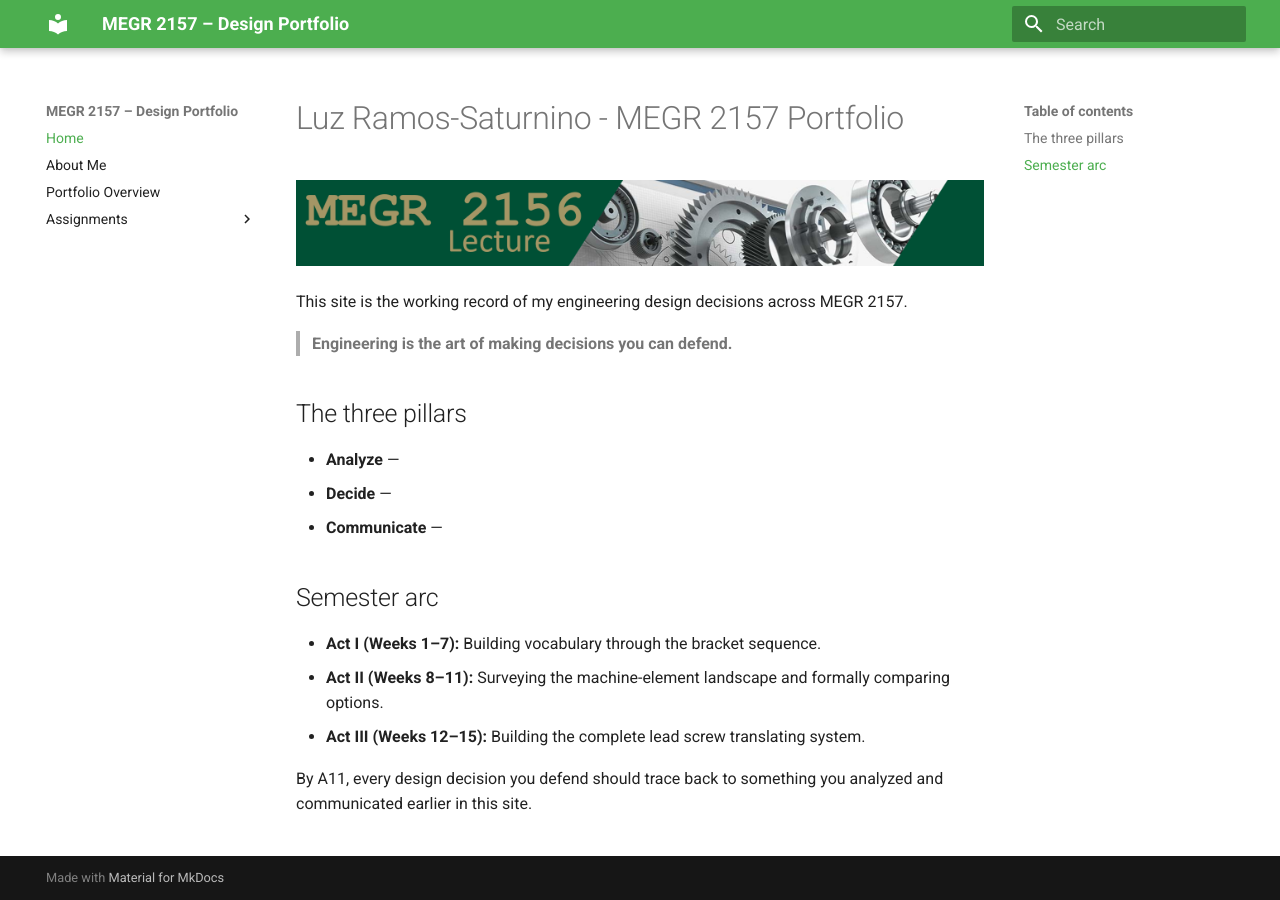
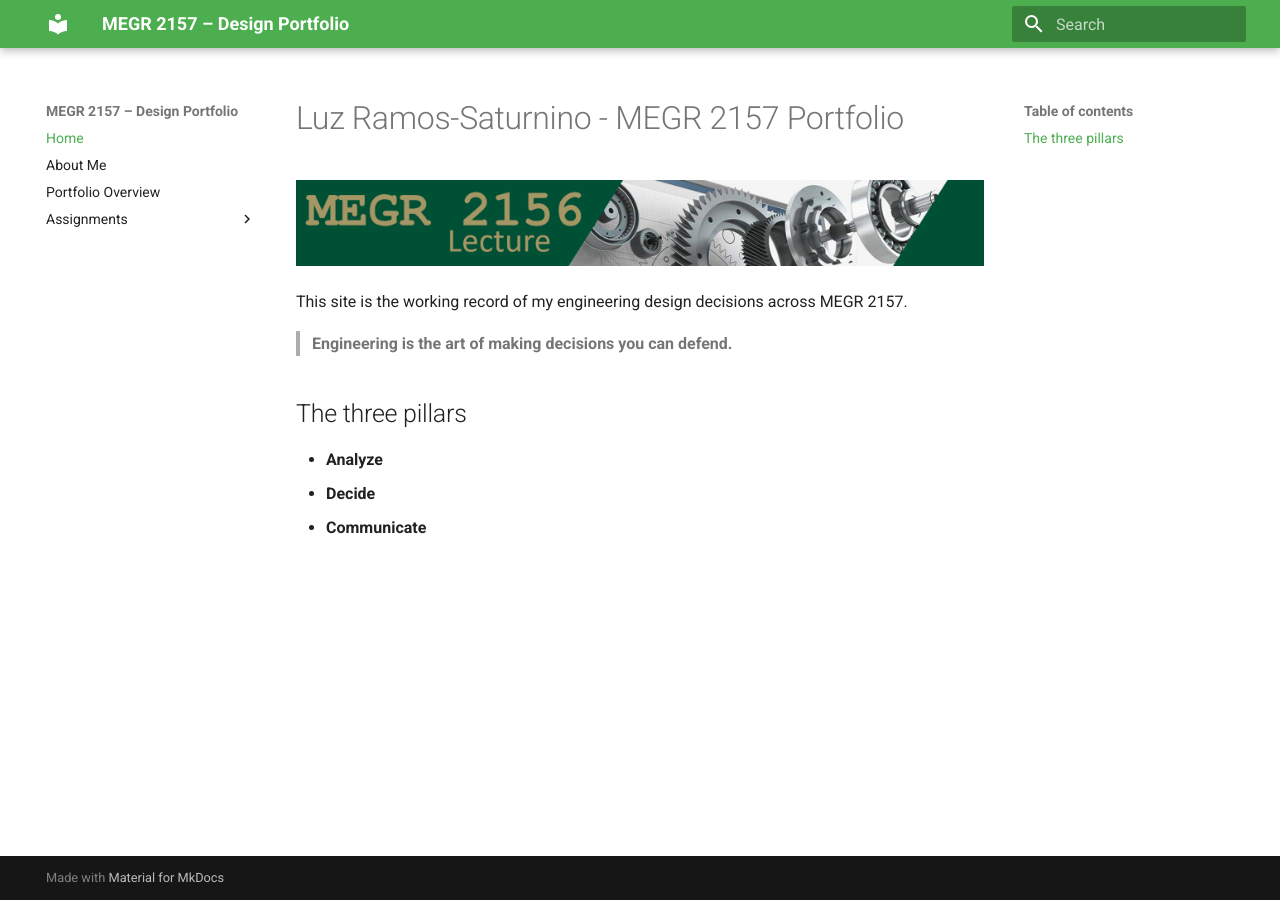
Before and after one commit to lramossa/megr2157-portfolio, an MkDocs documentation site: the page built from docs/index.md, in a window 1280 px wide. Built offline with MkDocs 1.6.1 and Material for MkDocs 9.7.7, drawn with Linux system fonts in a browser that asks for light colours.

Commit message:
Refactor three pillars section and remove semester arc
Removed semester arc details and reformatted the three pillars section.

```diff
--- a/docs/index.md
+++ b/docs/index.md
@@ -6,14 +6,6 @@ This site is the working record of my engineering design decisions across MEGR 2
 > **Engineering is the art of making decisions you can defend.**
 
 ## The three pillars
-- **Analyze** —
-- **Decide** —
-- **Communicate** —
-
-## Semester arc
-
-- **Act I (Weeks 1–7):** Building vocabulary through the bracket sequence.
-- **Act II (Weeks 8–11):** Surveying the machine-element landscape and formally comparing options.
-- **Act III (Weeks 12–15):** Building the complete lead screw translating system.
-
-By A11, every design decision you defend should trace back to something you analyzed and communicated earlier in this site.
+- **Analyze**
+- **Decide**
+- **Communicate**
```
